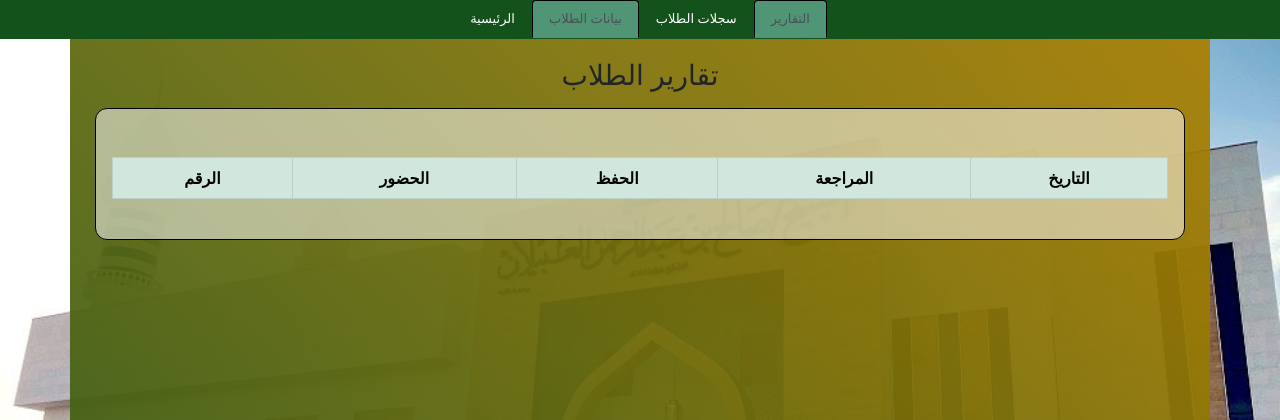
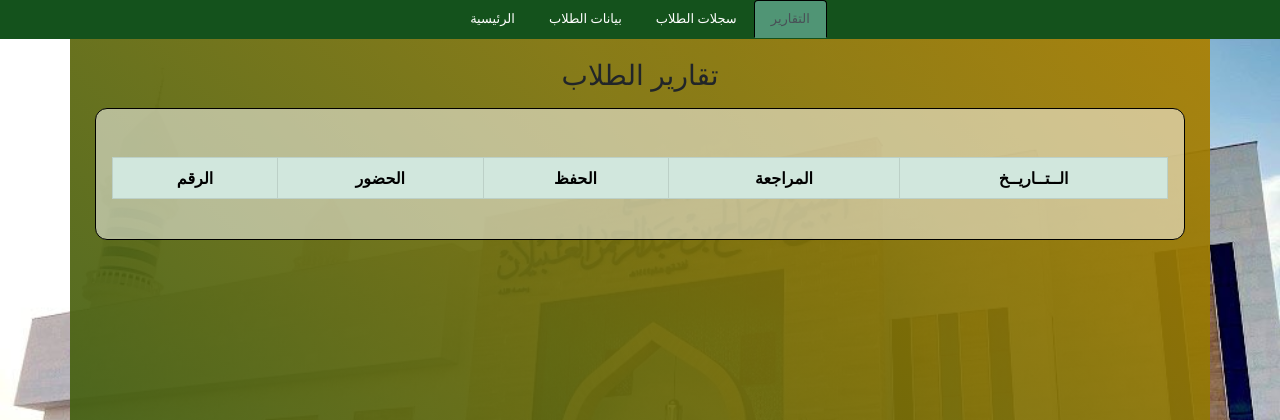
Before and after one commit to BR19-gh/rsd, a Flask app: page /report in a window 1280 px wide. Shown: the top 420 px of the page. Run offline with Flask 2, Linux system fonts and the light colour scheme; data that the repository does not hold is empty; parts of the project's set-up code (start-up, migrations or seed data) failed here and were passed over; some libraries are stand-ins or nearby versions.

Commit message:
adding recordPage functionalities

```diff
--- a/app/templates/reportPage.html
+++ b/app/templates/reportPage.html
@@ -25,7 +25,7 @@
             <a class="nav-link" href="main">الرئيسية</a>
         </li>
         <li class=" nav-item ">
-            <a class="nav-link active" href="fillingStdInfo">بيانات الطلاب</a>
+            <a class="nav-link" href="fillingStdInfo">بيانات الطلاب</a>
         </li>
         <li class="nav-item ">
             <a class="nav-link" href="fillingStdRecords">سجلات الطلاب</a>
@@ -52,7 +52,7 @@
                                     <th scope="col">الحضور</th>
                                     <th scope="col">الحفظ</th>
                                     <th scope="col">المراجعة</th>
-                                    <th scope="col">التاريخ</th>
+                                    <th scope="col">الــتــاريــخ</th>
                                 </tr>
                             </thead>
                             <tbody>
```
